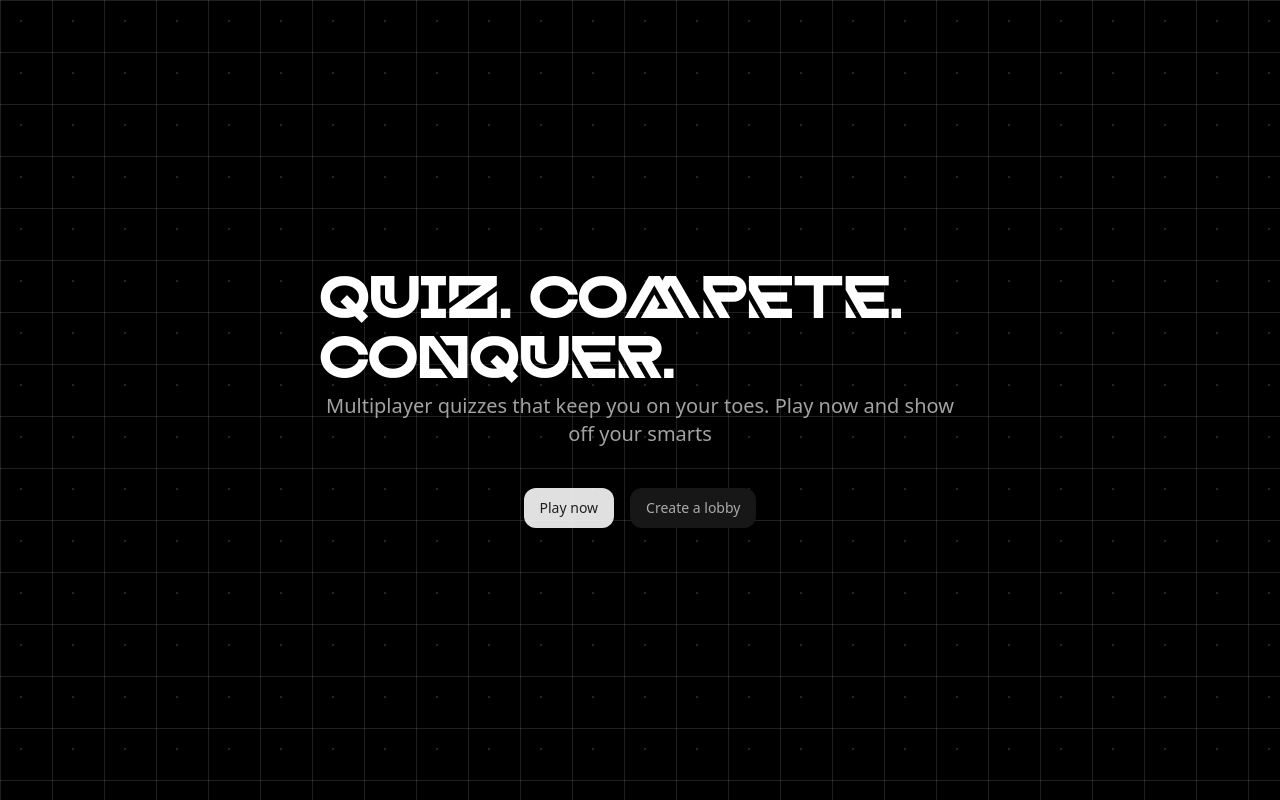
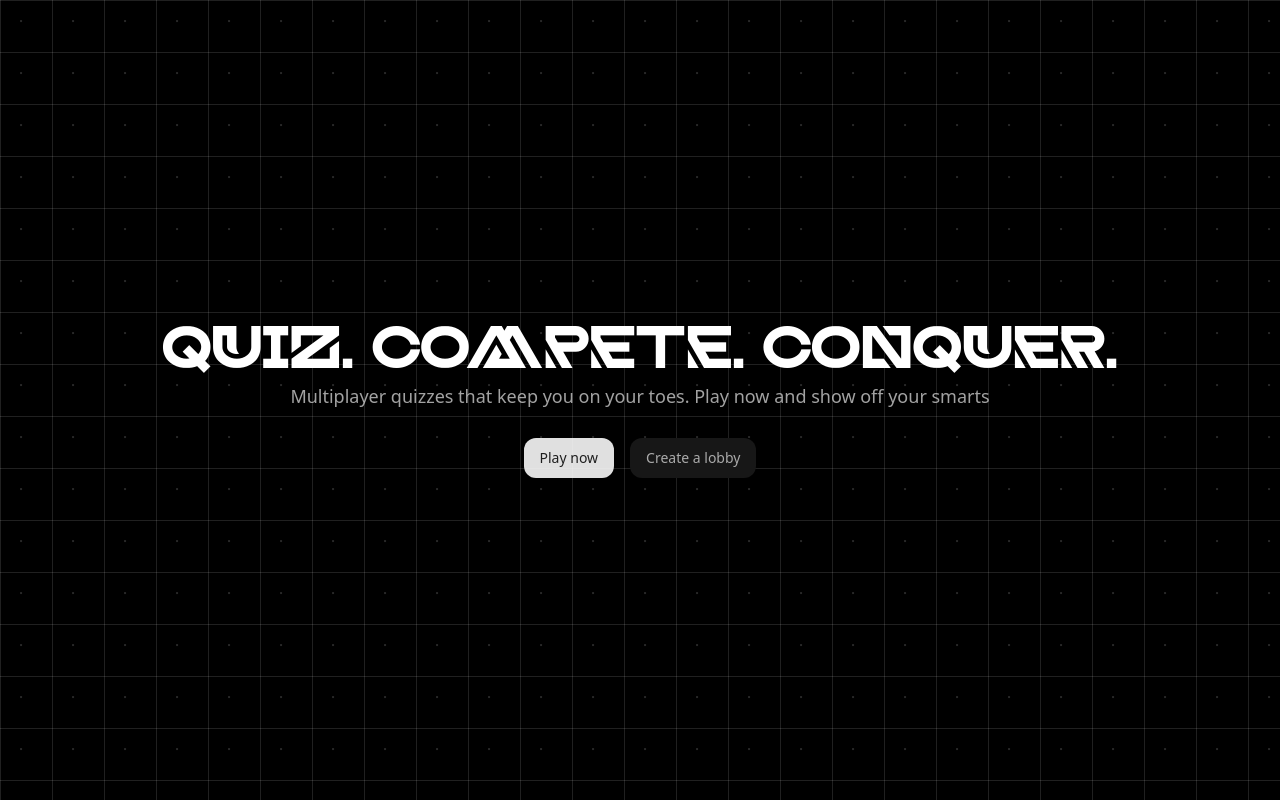
Before and after one commit to justJubair/quizzyArena, a React (Vite) app: page / in a window 1280 px wide. Built offline with nearby package versions, Linux system fonts and the light colour scheme.

Commit message:
[Add]: banner text reponsive

```diff
--- a/src/pages/HomePage/HomePage.tsx
+++ b/src/pages/HomePage/HomePage.tsx
@@ -9,14 +9,14 @@
         </div>
       </div>
       <div className="absolute top-1/2 left-1/2 transform -translate-x-1/2 -translate-y-1/2 flex flex-col items-center z-30">
-        <h1 className=" monage-font text-6xl text-white">
+        <h1 className=" monage-font text-white text-6xl text-center w-[1000px]">
           Quiz. Compete. Conquer.
         </h1>
-        <p className="text-center text-xl text-[#ffffffa2]">
+        <p className="text-center text-[#ffffffa2] text-lg">
           Multiplayer quizzes that keep you on your toes. Play now and show off
           your smarts
         </p>
-        <div className="flex items-center gap-4 mt-10">
+        <div className="flex items-center gap-4 mt-7">
           <Link to="/game">
             <Button className="rounded-xl bg-[#ffffffe0] text-[#000000dd] hover:text-[#000] hover:bg-white">
               Play now
```
